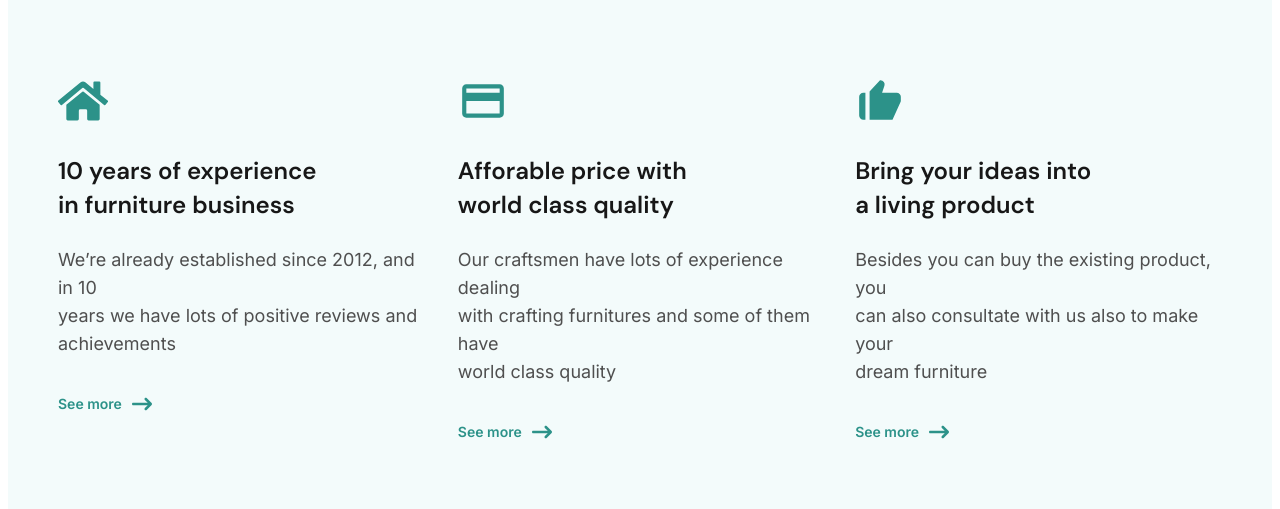
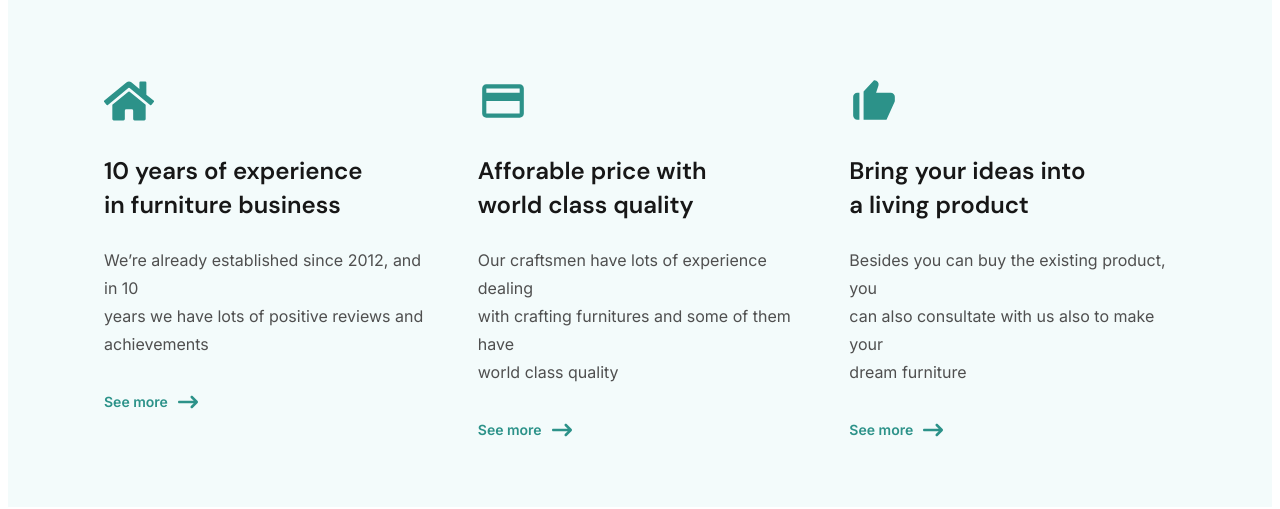
Before and after one commit to minhazapon/Furnish-Kodezen-react.js-project, a React (Vite) app: page / in a window 1280 px wide. Shown: the part 1040-1549 px from the top of the page. Built offline with nearby package versions, Linux system fonts and the light colour scheme; a web font is replaced by a local one.

Commit message:
added file

```diff
--- a/src/raw css file/Furnish.css
+++ b/src/raw css file/Furnish.css
@@ -148,7 +148,7 @@
    font-optical-sizing: auto;
    font-weight: 400;
    font-style: normal;
-   font-size: 18px;
+   font-size: 16px;
    line-height: 28px;
    color: #4F4F4F ;
    letter-spacing: 1%;
@@ -185,7 +185,7 @@
 .ProductsCard{
 
    display: flex;
-   gap: 25px;
+   gap: 40px;
 
 }
 .BPCONTAINER{
@@ -194,6 +194,7 @@
    justify-content: center;
    background: #F3FBFB;
    padding: 50px;
+
 
 
 }
@@ -1056,8 +1057,8 @@
 }
 .b-p-margin{
 
-   /* margin-left:  10px;
-   margin-right: 10px; */
+   margin-left:  46px;
+   margin-right: 46px;
 
 
 }
```
